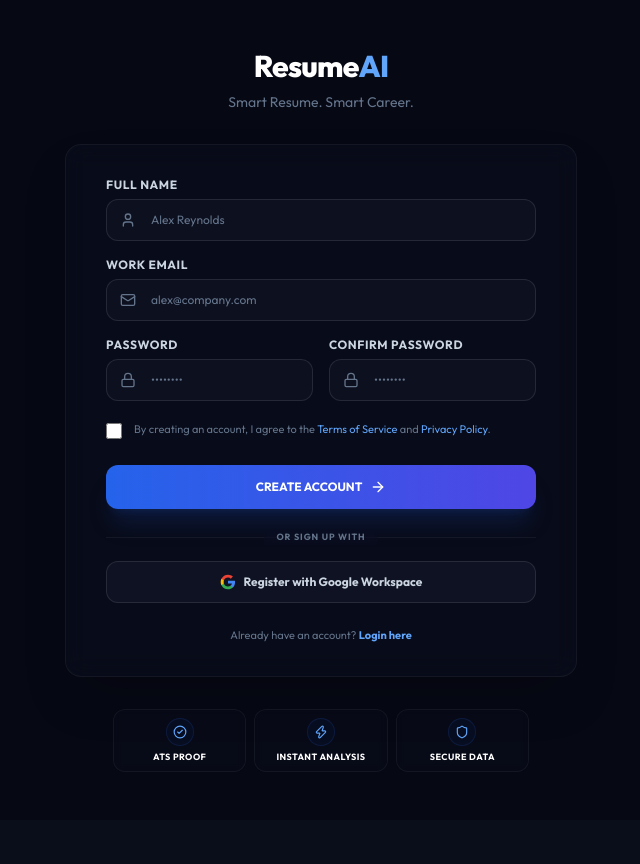
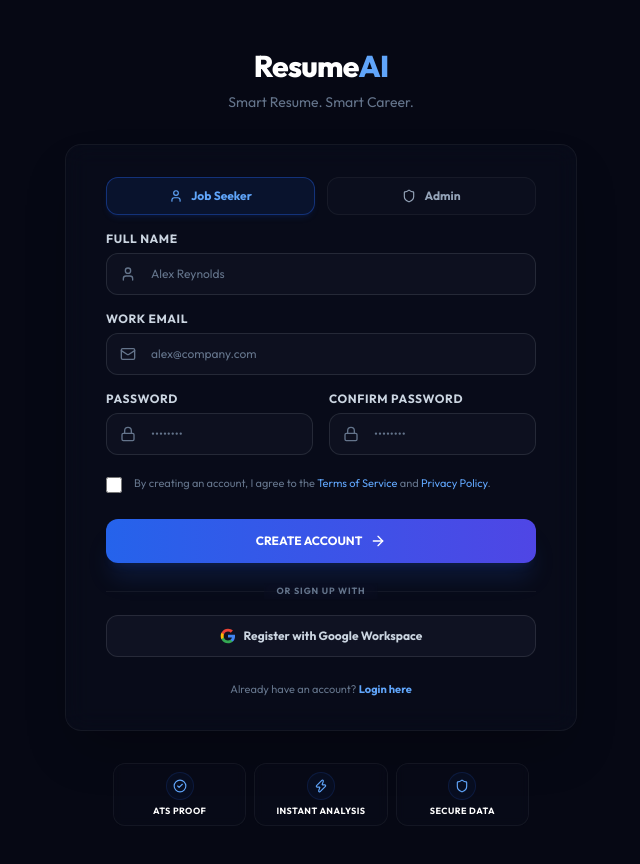
Before and after one commit to Pathum-Piyumal/ai_resume_analyzer, a React (Vite) app in the folder frontend/: page / in a window 1280 px wide. Both pictures are taken after a click on the link "ANALYZE". Shown: the top 864 px of the page, without its empty margins (319-959 px from the left). Before the commit the page ends 820 px from the top, so only its background shows below. Built offline with nearby package versions, Linux system fonts and the light colour scheme.

Commit message:
feat(auth): implement dual sign-up flow and dedicated user dashboard routing

```diff
--- a/frontend/src/pages/public/SignUpPage.tsx
+++ b/frontend/src/pages/public/SignUpPage.tsx
@@ -2,7 +2,7 @@
 import { Sparkles, User, Mail, Lock, ArrowRight, CheckCircle2, Shield, Zap } from 'lucide-react'
 
 interface SignUpPageProps {
-  onSuccess: () => void
+  onSuccess: (type: 'job_seeker' | 'admin') => void
   onSignInClick: () => void
 }
 
@@ -14,6 +14,7 @@
   const [agreeToTerms, setAgreeToTerms] = useState(false)
   const [isLoading, setIsLoading] = useState(false)
   const [error, setError] = useState('')
+  const [accountType, setAccountType] = useState<'job_seeker' | 'admin'>('job_seeker')
 
   const handleSubmit = (e: React.FormEvent) => {
     e.preventDefault()
@@ -38,7 +39,7 @@
     // Simulate API delay
     setTimeout(() => {
       setIsLoading(false)
-      onSuccess()
+      onSuccess(accountType)
     }, 1200)
   }
 
@@ -72,6 +73,34 @@
 
             {/* Form */}
             <form className="space-y-4" onSubmit={handleSubmit}>
+
+              {/* Account Type Selection */}
+              <div className="grid grid-cols-2 gap-3 mb-2">
+                <button
+                  type="button"
+                  onClick={() => setAccountType('job_seeker')}
+                  className={`flex items-center justify-center gap-2 py-2.5 rounded-xl text-xs font-bold transition-all border ${
+                    accountType === 'job_seeker'
+                      ? 'bg-brand-blue/10 border-brand-blue/40 text-brand-lightBlue shadow-md shadow-brand-blue/10'
+                      : 'bg-[#121626]/40 border-white/5 text-slate-400 hover:text-white hover:bg-white/5'
+                  }`}
+                >
+                  <User className="h-3.5 w-3.5" />
+                  Job Seeker
+                </button>
+                <button
+                  type="button"
+                  onClick={() => setAccountType('admin')}
+                  className={`flex items-center justify-center gap-2 py-2.5 rounded-xl text-xs font-bold transition-all border ${
+                    accountType === 'admin'
+                      ? 'bg-brand-blue/10 border-brand-blue/40 text-brand-lightBlue shadow-md shadow-brand-blue/10'
+                      : 'bg-[#121626]/40 border-white/5 text-slate-400 hover:text-white hover:bg-white/5'
+                  }`}
+                >
+                  <Shield className="h-3.5 w-3.5" />
+                  Admin
+                </button>
+              </div>
 
               {/* Full Name */}
               <div>
@@ -209,7 +238,7 @@
 
               <div className="mt-4">
                 <button
-                  onClick={onSuccess}
+                  onClick={() => onSuccess(accountType)}
                   className="w-full flex items-center justify-center gap-2 py-3 border border-white/10 hover:border-white/20 bg-[#121626]/80 rounded-xl hover:bg-slate-800/30 text-xs font-bold text-slate-300 hover:text-white transition-all active:scale-[0.98]"
                   type="button"
                 >
```
